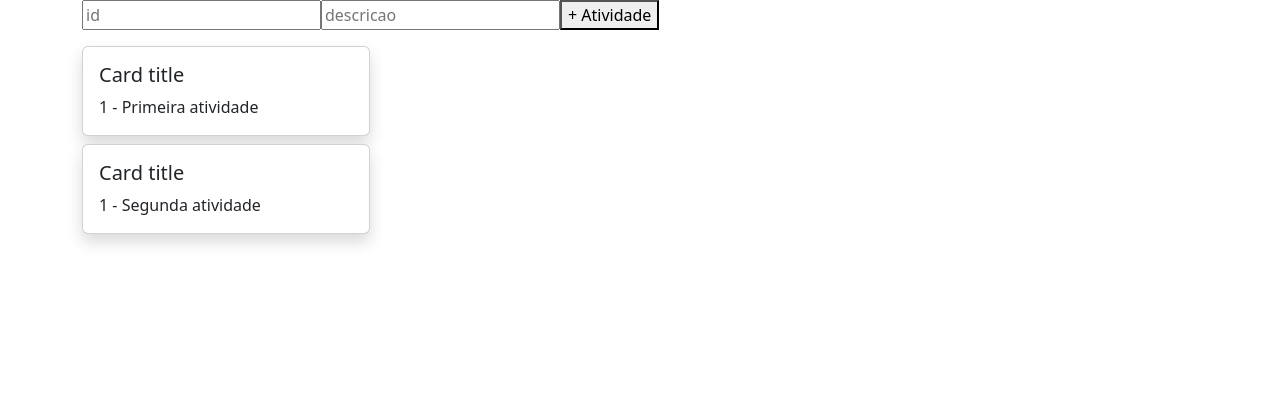
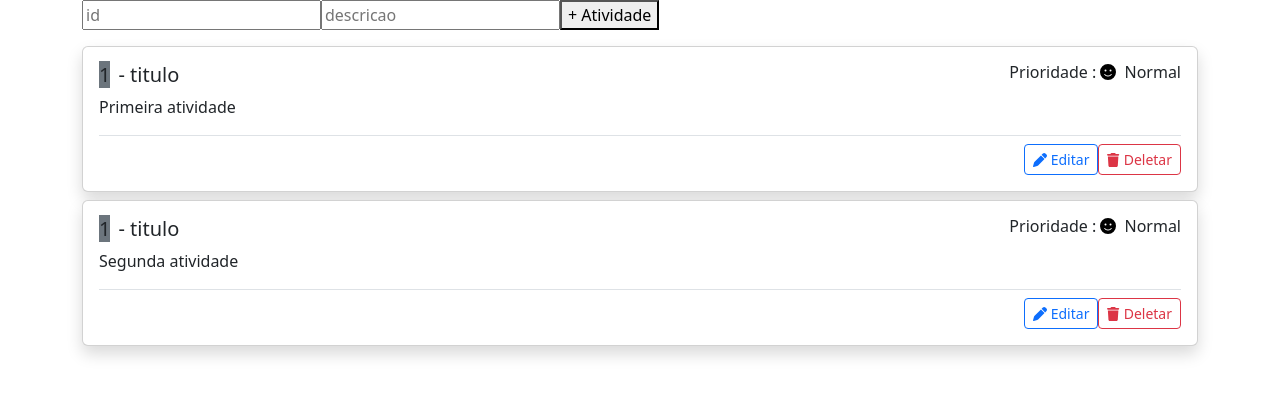
Before and after one commit to MizaelJR17/Planner, a React (Create React App) app in the folder frontend/planner/: page / in a window 1280 px wide. Shown: the top 396 px of the page. Built offline with nearby package versions, Linux system fonts and the light colour scheme.

Commit message:
Incluindo icones nos cards

```diff
--- a/frontend/planner/package.json
+++ b/frontend/planner/package.json
@@ -3,10 +3,16 @@
   "version": "0.1.0",
   "private": true,
   "dependencies": {
+    "@fortawesome/fontawesome-svg-core": "^6.4.2",
+    "@fortawesome/free-brands-svg-icons": "^6.4.2",
+    "@fortawesome/free-regular-svg-icons": "^6.4.2",
+    "@fortawesome/free-solid-svg-icons": "^6.4.2",
+    "@fortawesome/react-fontawesome": "^0.2.0",
     "@testing-library/jest-dom": "^5.17.0",
     "@testing-library/react": "^13.4.0",
     "@testing-library/user-event": "^13.5.0",
     "bootstrap": "^5.3.0",
+    "font-awesome": "^4.7.0",
     "react": "^18.2.0",
     "react-bootstrap": "^2.8.0",
     "react-dom": "^18.2.0",
--- a/frontend/planner/src/App.js
+++ b/frontend/planner/src/App.js
@@ -1,7 +1,7 @@
 import React, { useState } from 'react';
 import './App.css';
-
-
+import { FontAwesomeIcon } from '@fortawesome/react-fontawesome';
+import { faSmile, faPen , faTrash} from '@fortawesome/free-solid-svg-icons';
 
 let initialState =[
   {
@@ -21,19 +21,48 @@ function App() {
    <>
     <form>
       <input id="id" type ="text" placeholder="id"/>
-      <input id="descricao" type ="text" placeholder="descricao"/>
+      <input id="descricao" type ="text" placeholder="descricao" />
       <button> + Atividade</button>
     </form>
    <div className='mt-3'>
       <ul className= "list-group">
         {atividades.map(ativ => (
-        <div className="card mb-2 shadow" style={{width: "18rem"}}>
-          <div key ={ativ.id} class="card-body">
-          <h5 className="card-title">Card title</h5>
+        <div  key ={ativ.id} className="card mb-2 shadow" >
+          <div  class="card-body">
+          <div className="d-flex justify-content-between">
+          <h5 className="card-title">
+          <span className="bagde bg-secondary me-2" >
+          {ativ.id}
+          </span>
+          - titulo
+          </h5>
+          <h6>
+          Prioridade :
+          <span className="ms-1  text-black">
+          <i className="me-1">
+            <FontAwesomeIcon icon={faSmile} /> {/* Uso do ícone aqui */}
+          </i>
+          </span>
+          Normal
+          </h6>
+          </div>
           <p className="card-text">
-            {ativ.id} - {ativ.descricao}
+            {ativ.descricao}
           </p>
-
+          <div className="d-flex justify-content-end pt-2 m-0 border-top">
+          <button className="btn btn-sm btn-outline-primary">
+          <i className="me-1">
+          <FontAwesomeIcon icon={faPen} />
+          </i>
+            Editar
+          </button>
+          <button className="btn btn-sm  btn-outline-danger">
+          <i className="me-1">
+          <FontAwesomeIcon icon={faTrash} />
+          </i>
+            Deletar
+          </button>
+          </div>
         </div>
       </div>
 
```
Also changed, not shown: 1 other file (tests, documents, lock files or other folders).
